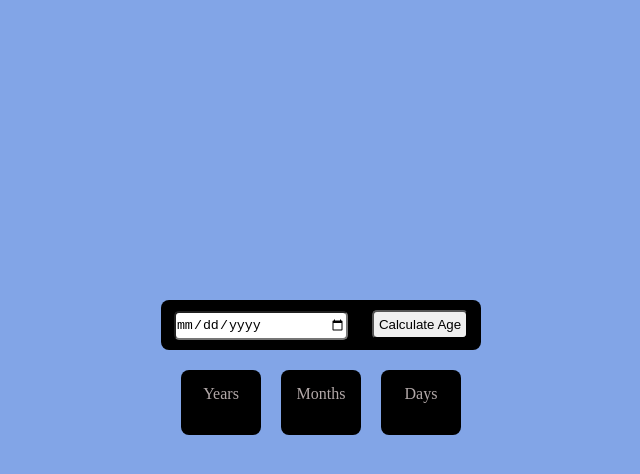
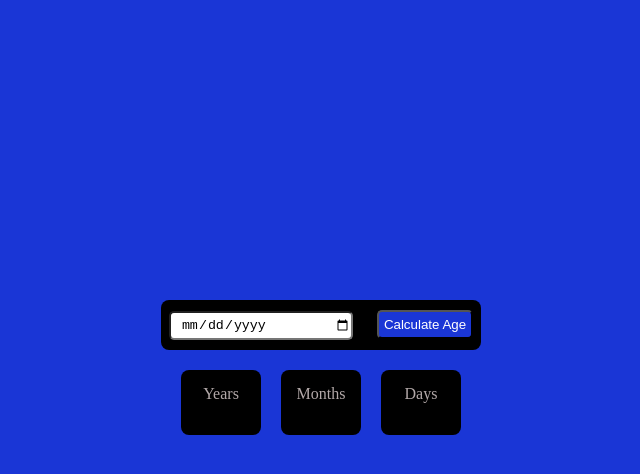
Before and after one commit to Adeeba-Arif/calender-task, a plain HTML site: page index.html in a window 1280 px wide. In both pictures the pointer is over the button "Calculate Age". Shown: the whole page, without its empty margins (319-959 px from the left). Drawn offline with Linux system fonts and the light colour scheme.

Commit message:
backgroundColor changes in index file

```diff
--- a/style.css
+++ b/style.css
@@ -3,7 +3,7 @@
     padding: 0;
 }
 body{
-    background-color: rgb(130, 165, 231);
+    background-color:#1a36d6;
 }
 .container{
     margin: auto;
@@ -19,6 +19,7 @@ body{
     margin-top: 10px;
 }
 #DOB{
+    padding-left: 10px;
     border-radius: 5px;
     width: 170px;
    height: 25px;
@@ -27,6 +28,10 @@ body{
     border-radius: 5px;
     padding: 5px 5px;
     margin-left: 20px;
+}
+#btn:hover{
+    color: white;
+    background-color: #1a36d6;
 }
 .output{
     display: flex;
```
